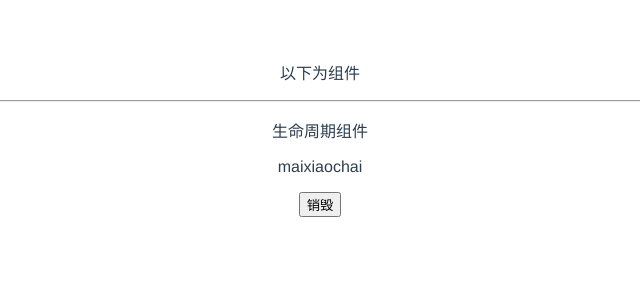
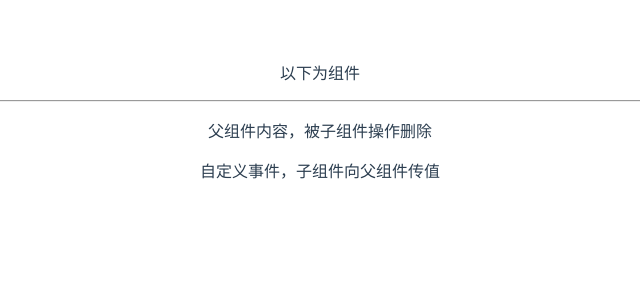
Before and after one commit to MaiXiaochai/firstVue, a Vue app: page / in a window 1280 px wide. Shown: the top 300 px of the page, without its empty margins (320-960 px from the left). Built offline with nearby package versions, Linux system fonts and the light colour scheme.

Commit message:
自定义组件通信

```diff
--- a/src/App.vue
+++ b/src/App.vue
@@ -16,7 +16,13 @@
         <!--        <TransitionDemo></TransitionDemo>-->
         <!--        <AnimateDemo></AnimateDemo>-->
         <!--        <AnimateDemoThird></AnimateDemoThird>-->
-        <LifeCircle></LifeCircle>
+        <!--        <LifeCircle></LifeCircle>-->
+
+        <!--   子组件用 props接收父组件值的时候，父组件中，除了参数类型为字符串的之外，其它类型的参数都要进行动态数据绑定，
+               如:age=666, age 为 Number    -->
+        <!--        <Props name="maixiaochai" :age=666 :person="p" :log-person="logPerson"></Props>-->
+        <p class="word">父组件内容，被子组件操作删除</p>
+        <CustomEvents></CustomEvents>
     </div>
 </template>
 
@@ -34,10 +40,27 @@
     // import TransitionDemo from "./components/TransitionDemo";
     // import AnimateDemo from "./components/AnimateDemo";
     // import AnimateDemoThird from "./components/AnimateDemoThird";
-    import LifeCircle from "./components/LifeCircle";
+    // import LifeCircle from "./components/LifeCircle";
+    // import Props from "./components/Props";
+    import CustomEvents from "./components/CustomEvents";
 
     export default {
         name: 'App',
+        data() {
+            return {
+                p: {
+                    name: 'Maixiaochai',
+                    age: 666
+                }
+            }
+        },
+
+        methods: {
+            logPerson() {
+                alert('Coming!');
+            }
+        },
+
         components: {
             // HelloWorld,
             // Test,
@@ -52,7 +75,9 @@
             // TransitionDemo,
             // AnimateDemo,
             // AnimateDemoThird,
-            LifeCircle
+            // LifeCircle,
+            // Props,
+            CustomEvents
         }
     }
 </script>
@@ -66,4 +91,7 @@
         color: #2c3e50;
         margin-top: 60px;
     }
+    .word {
+
+    }
 </style>
--- /dev/null
+++ b/src/components/CustomEvents.vue
@@ -0,0 +1,15 @@
+<template>
+    <div>
+        <p>自定义事件，子组件向父组件传值</p>
+    </div>
+</template>
+
+<script>
+    export default {
+        name: "CustomEvents"
+    }
+</script>
+
+<style scoped>
+
+</style>
--- /dev/null
+++ b/src/components/Props.vue
@@ -0,0 +1,39 @@
+<template>
+    <div>
+        <p>组件通信</p>
+
+        <h4>姓名：    {{name}}</h4>
+        <h4>年龄：    {{age}}</h4>
+        <h4>Other：  {{person}}</h4>
+
+        <button @click="logPerson">弹窗提醒</button>
+    </div>
+</template>
+
+<script>
+    export default {
+        name: "Props",
+        // props 在这里相当于定义了两个函数的形参
+        // props: ['name', 'age']
+
+        // // 带类型约束
+        // props: {
+        //     name: String,
+        //     age: Number,
+        //     person: Object,
+        //     logPerson: Function
+        // },
+
+        // 更加精细的写法
+        props: {
+            name: {type: String, required: true, default: 'GitHub'},
+            age: Number,
+            person: Object,
+            logPerson: Function
+        }
+    }
+</script>
+
+<style scoped>
+
+</style>
```
Also changed, not shown: 1 other file (tests, documents, lock files or other folders).
